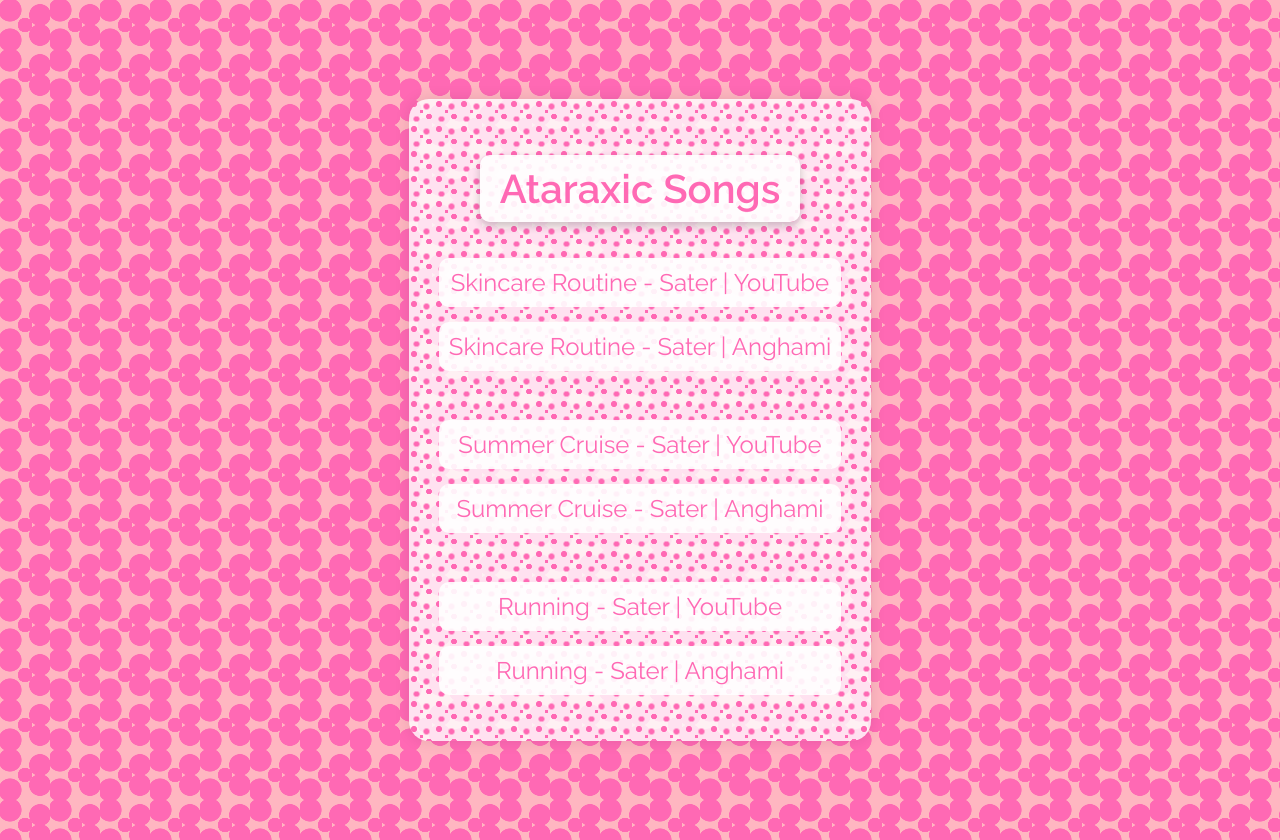
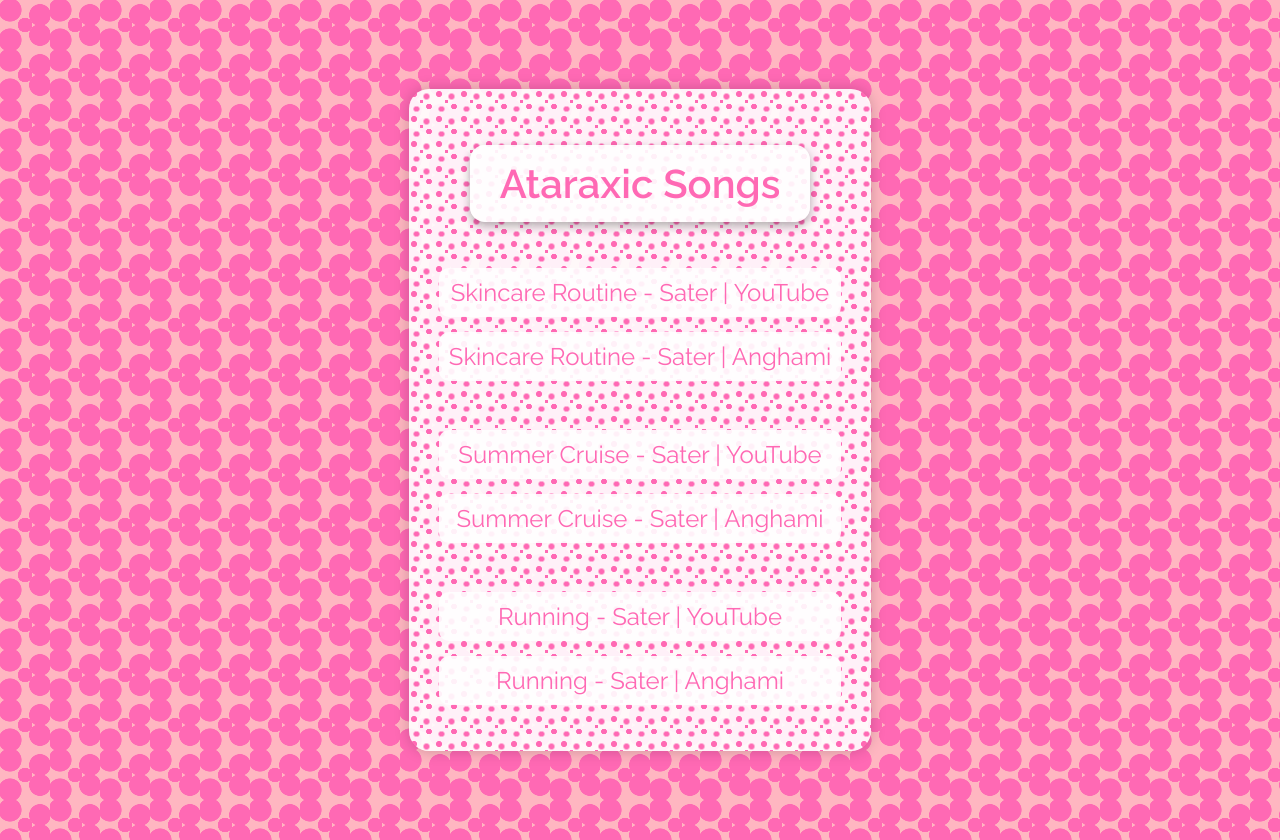
Before and after one commit to linez74/Music_Links, a plain HTML site: page index.html in a window 1280 px wide. Drawn offline with Linux system fonts and the light colour scheme.

Commit message:
Update styles.css

```diff
--- a/styles.css
+++ b/styles.css
@@ -18,7 +18,7 @@
 
 .container {
     text-align: center;
-    background-color: rgba(255, 255, 255, 0.8); /* Semi-transparent white background */
+    background-color: rgba(255, 255, 255, 0.9); /* Slightly more opaque white background */
     background-image: radial-gradient(circle at 20% 20%, #ff69b4 10%, transparent 11%),
                       radial-gradient(circle at 80% 30%, #ff69b4 10%, transparent 11%),
                       radial-gradient(circle at 50% 50%, #ff69b4 10%, transparent 11%),
@@ -28,18 +28,18 @@
     background-position: 0 0, 12.5px 12.5px;
     border-radius: 20px;
     padding: 30px;
-    box-shadow: 0 0 15px rgba(0, 0, 0, 0.1);
+    box-shadow: 0 0 15px rgba(0, 0, 0, 0.2); /* Slightly stronger shadow for better separation */
 }
 
 h1 {
-    background-color: rgba(255, 255, 255, 0.9); /* Slightly opaque white background */
-    padding: 10px 20px;
-    border-radius: 10px;
+    background-color: rgba(255, 255, 255, 0.9); /* Semi-transparent white background for the title */
+    padding: 15px 30px; /* Added padding for better visibility */
+    border-radius: 15px; /* Rounded corners */
     color: #ff69b4; /* Hot pink text */
     font-size: 2.5em;
-    margin-bottom: 20px;
+    margin-bottom: 30px; /* Increased margin for better spacing */
     display: inline-block;
-    box-shadow: 0 4px 8px rgba(0, 0, 0, 0.2);
+    box-shadow: 0 4px 10px rgba(0, 0, 0, 0.3); /* Enhanced shadow for better contrast */
 }
 
 .song-list {
```
